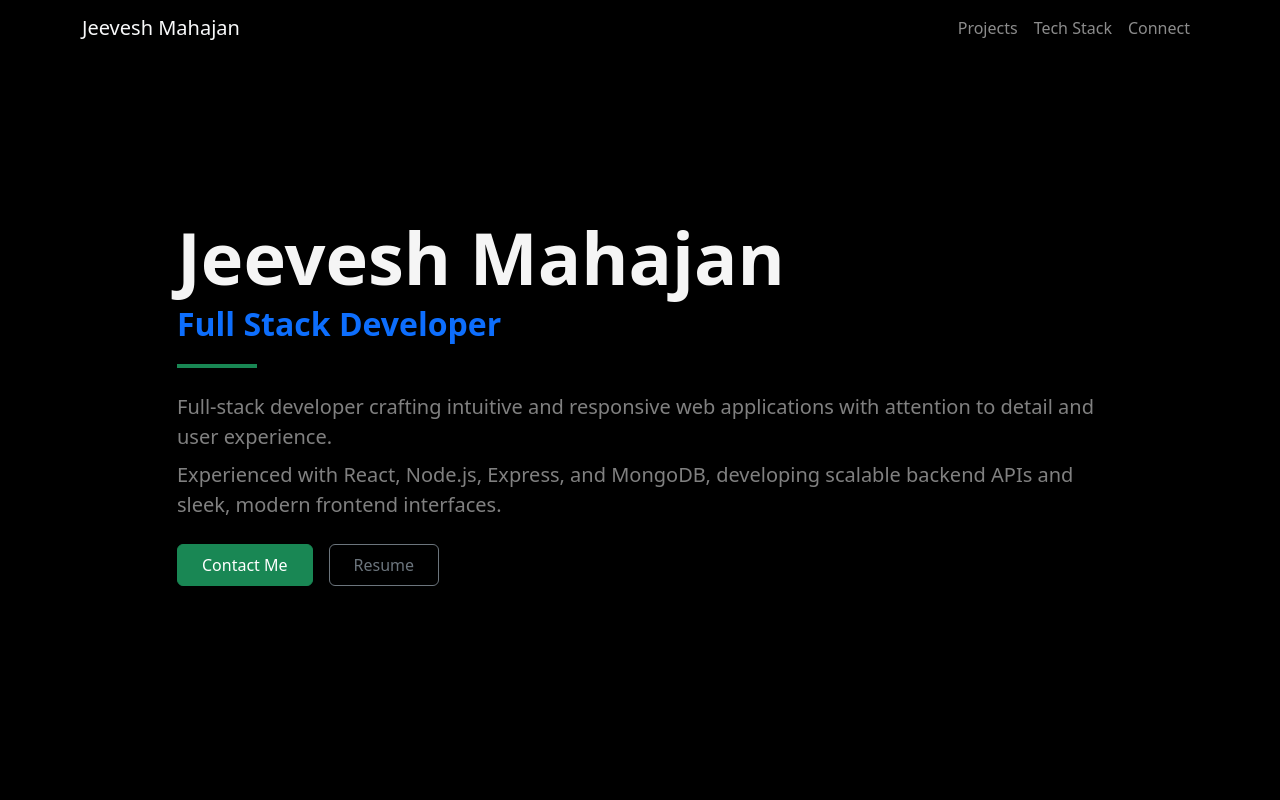
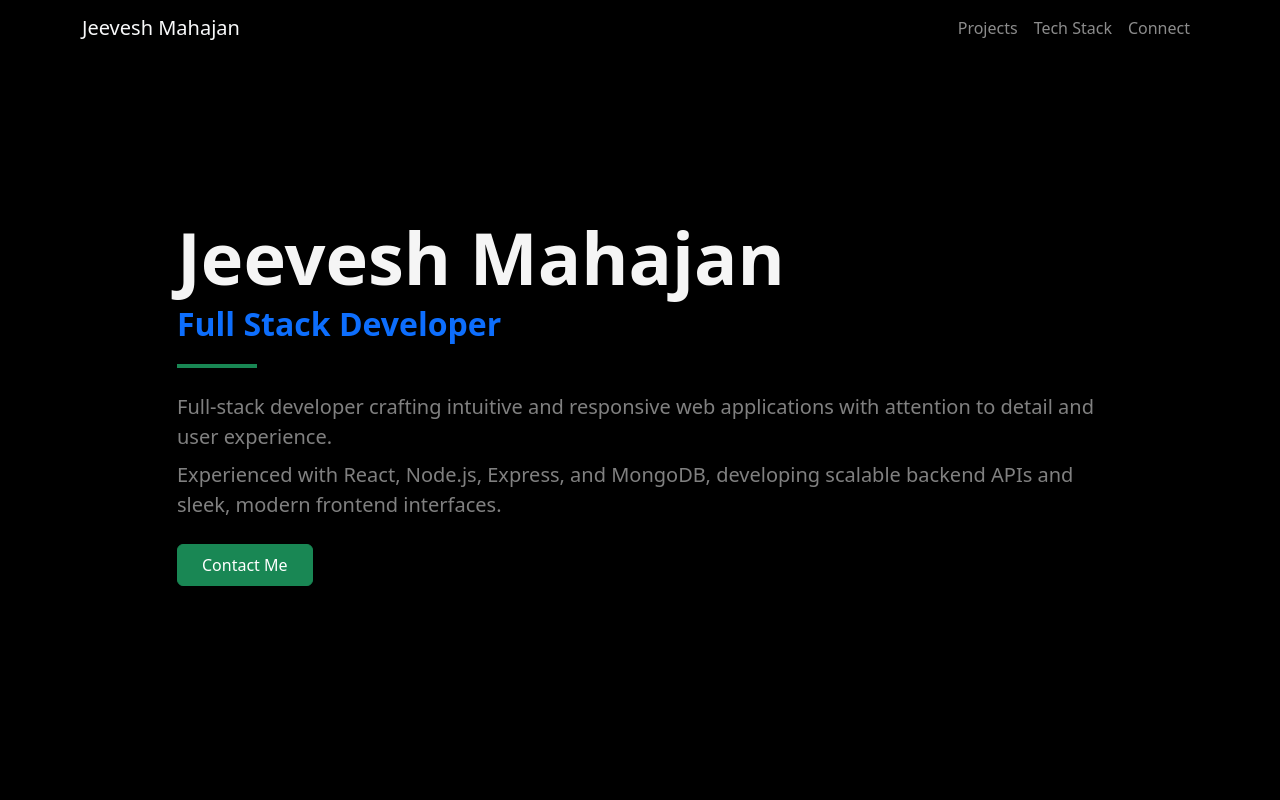
Before and after one commit to jeeveshmahajan7/Jeevesh_Portfolio, a React (Vite) app: page / in a window 1280 px wide. Shown: the top 800 px of the page. Built offline with nearby package versions, Linux system fonts and the light colour scheme.

Commit message:
feat: removing resume link temporarily

```diff
--- a/src/components/Hero.jsx
+++ b/src/components/Hero.jsx
@@ -20,11 +20,11 @@ const Hero = () => {
                   developing scalable backend APIs and sleek, modern frontend
                   interfaces.
                 </p>
-                <div className="d-flex gap-3">
+                {/* <div className="d-flex gap-3"> */}
                   <a href="#connect" className="btn btn-success px-4 py-2">
                     Contact Me
                   </a>
-                  <a
+                  {/* <a
                     href="https://drive.google.com/drive/folders/1QMFrn6zO9iklNmf330cCaiipUdjdYt8B?usp=drive_link"
                     className="btn btn-outline-secondary px-4 py-2"
                     target="_blank"
@@ -32,8 +32,8 @@ const Hero = () => {
                     aria-label="Open resume in a new tab"
                   >
                     Resume
-                  </a>
-                </div>
+                  </a> */}
+                {/* </div> */}
               </div>
             </div>
           </div>
```
